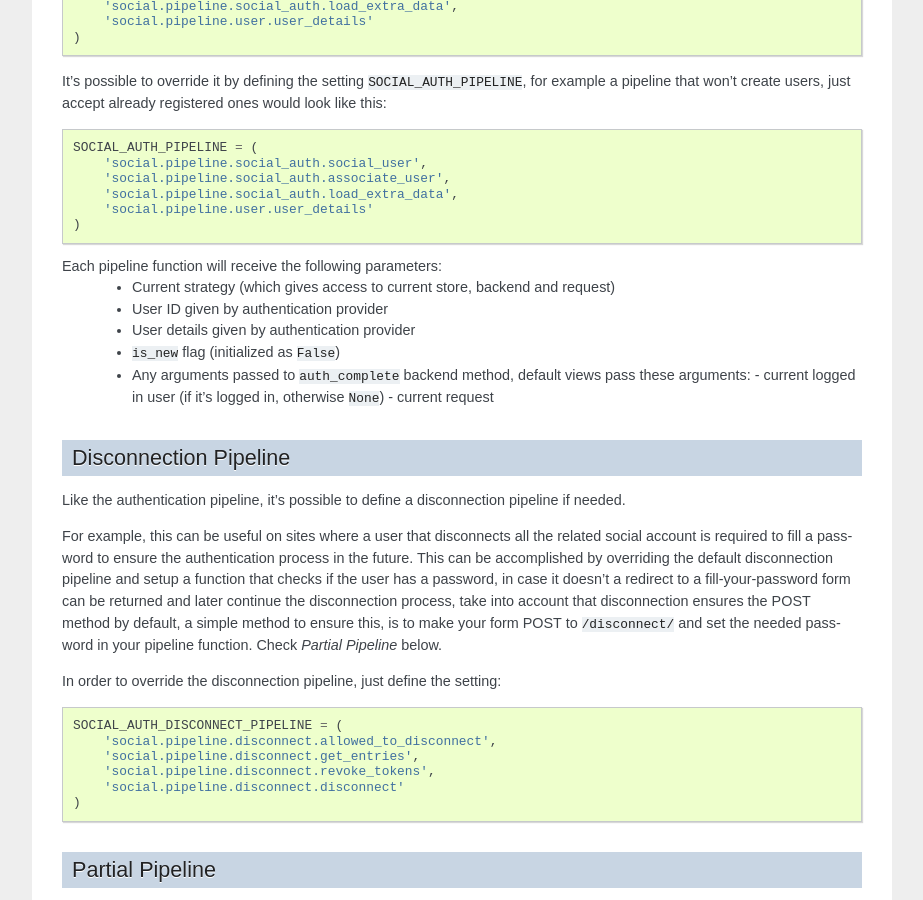
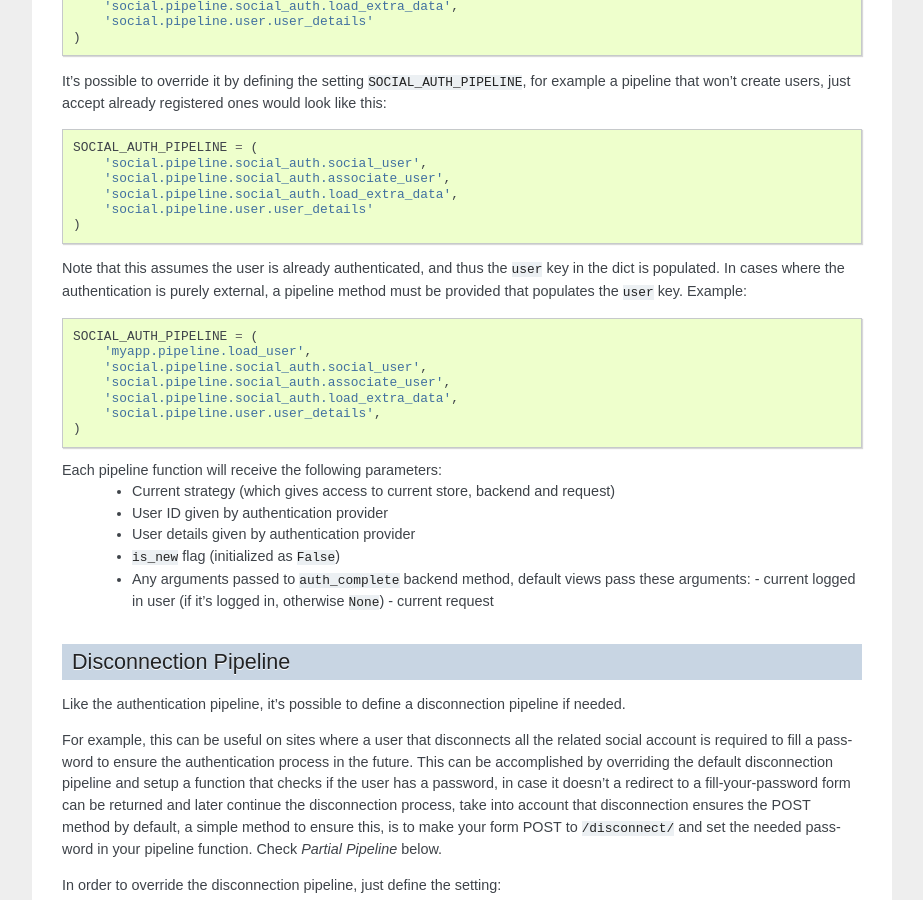
Before and after one commit to omab/python-social-auth, a Sphinx documentation site: the page built from docs/pipeline.rst, in a window 1280 px wide and 900 px high, scrolled down 682 px. Shown: the whole window, without its empty margins (198-1121 px from the left). Built offline with Sphinx 7.4.7, drawn with Linux system fonts in a browser that asks for light colours.

Commit message:
Updated pipeline example to include externalized auth;
See http://stackoverflow.com/questions/20504515/associate-only-authentication-with-python-social-authentication-and-django

```diff
--- a/docs/pipeline.rst
+++ b/docs/pipeline.rst
@@ -50,6 +50,19 @@ ones would look like this::
         'social.pipeline.social_auth.associate_user',
         'social.pipeline.social_auth.load_extra_data',
         'social.pipeline.user.user_details'
+    )
+
+Note that this assumes the user is already authenticated, and thus the ``user`` key
+in the dict is populated. In cases where the authentication is purely external, a
+pipeline method must be provided that populates the ``user`` key. Example::
+
+
+    SOCIAL_AUTH_PIPELINE = (
+        'myapp.pipeline.load_user',
+        'social.pipeline.social_auth.social_user',
+        'social.pipeline.social_auth.associate_user',
+        'social.pipeline.social_auth.load_extra_data',
+        'social.pipeline.user.user_details',
     )
 
 Each pipeline function will receive the following parameters:
```
